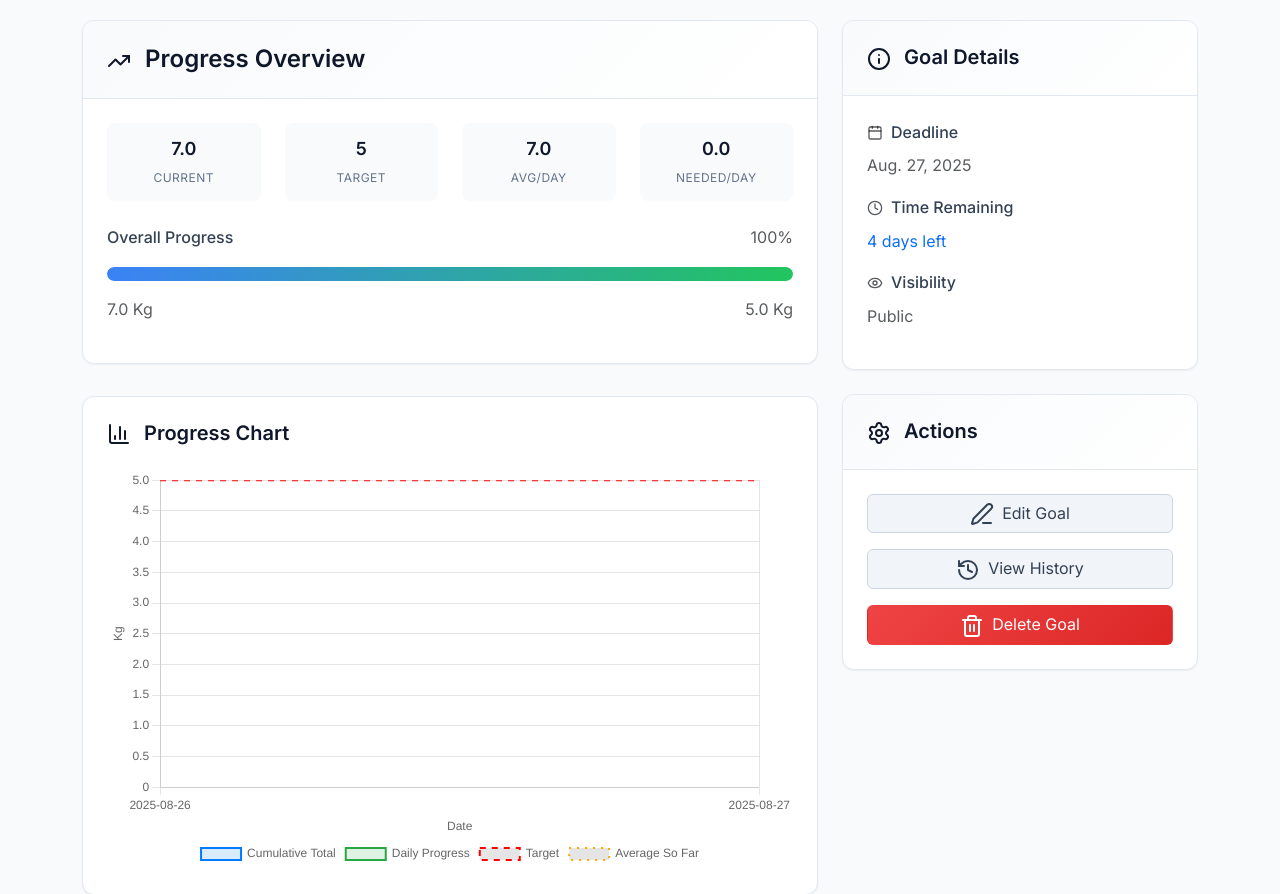
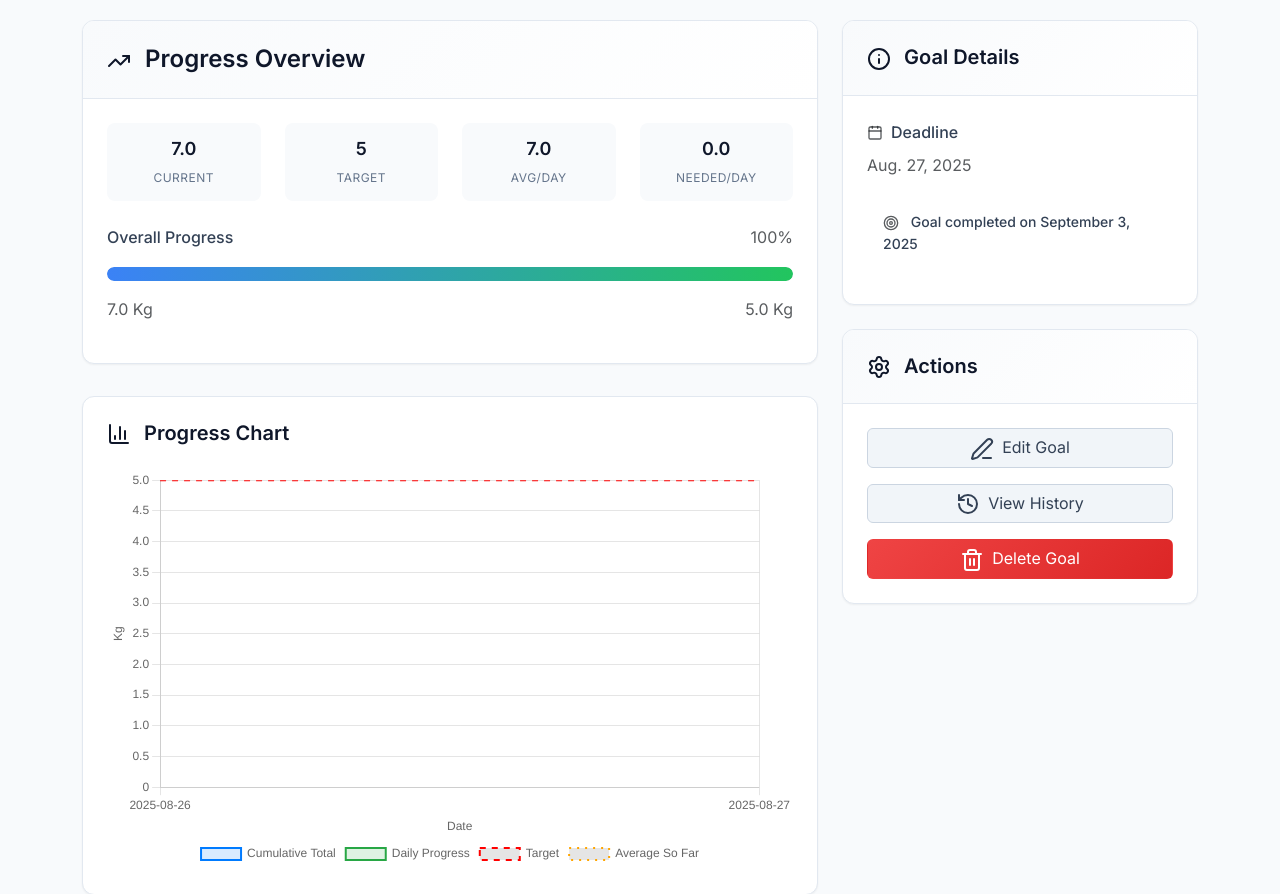
Before and after one commit to younglafire/Well-Path, a Django app: page /goal/6/ in a window 1280 px wide. Shown: the part 237-1131 px from the top of the page. Run offline with Django 5.2, Linux system fonts and the light colour scheme; a user stored in the database is signed in; data comes from the database, SQL or seed files in the repository; both versions use the stored data as it was after the commit.

Commit message:
Fixed logic of goal's status

```diff
--- a/WellPath/goals/templates/goals/create_goal.html
+++ b/WellPath/goals/templates/goals/create_goal.html
@@ -96,7 +96,7 @@
                                 <div class="modern-form-group">
                                     <label for="{{ form.deadline.id_for_label }}" class="modern-form-label">
                                         <i data-lucide="calendar" class="me-1" style="width: 16px; height: 16px;"></i>
-                                        Deadline (Optional)
+                                        Deadline
                                     </label>
                                     {{ form.deadline }}
                                     {% if form.deadline.errors %}
@@ -110,7 +110,7 @@
                                         {{ form.is_public }}
                                         <label for="{{ form.is_public.id_for_label }}" class="modern-form-label mb-0 ms-2">
                                             <i data-lucide="eye" class="me-1" style="width: 16px; height: 16px;"></i>
-                                            Make this goal public
+                                            Make this goal public (Optional)
                                         </label>
                                     </div>
                                     <small class="text-muted">Public goals appear in the community feed</small>
--- a/WellPath/goals/templates/goals/goal_detail.html
+++ b/WellPath/goals/templates/goals/goal_detail.html
@@ -126,8 +126,7 @@
                         </div>
                         <span class="text-muted">{{ goal.deadline|default:"No deadline set" }}</span>
                     </div>
-
-                    {% if goal.deadline %}
+                    {% if not goal.is_completed %}
                     <div class="mb-3">
                         <div class="d-flex align-items-center mb-2">
                             <i data-lucide="clock" class="me-2 text-muted" style="width: 16px; height: 16px;"></i>
@@ -141,8 +140,15 @@
                             <span class="text-danger fw-medium">{{ goal.days_remaining|add:"-1" }} days overdue</span>
                         {% endif %}
                     </div>
+                    {% else %}
+                        <div class="d-flex align-items-center justify-content-center p-3 bg-success-50 rounded">
+                            <label for="{{ form.title.id_for_label }}" class="modern-form-label">
+                                <i data-lucide="target" class="me-2 text-muted" style="width: 16px; height: 16px;"></i>
+                                <span class="fw-medium">Goal completed on {{ goal.finished_at|date:"F j, Y" }}</span>
+                            </label>
+                        </div>
                     {% endif %}
-
+                    {% if not goal.is_completed %}
                     <div class="mb-3">
                         <div class="d-flex align-items-center mb-2">
                             <i data-lucide="eye" class="me-2 text-muted" style="width: 16px; height: 16px;"></i>
@@ -150,6 +156,7 @@
                         </div>
                         <span class="text-muted">{{ goal.is_public|yesno:"Public,Private" }}</span>
                     </div>
+                    {% endif %}
                 </div>
             </div>
 
--- a/WellPath/goals/views.py
+++ b/WellPath/goals/views.py
@@ -44,6 +44,8 @@
             "total_progress": total_progress,
             "progress_percent": progress_percent,
             "current_value": getattr(goal, "current_value", 0),
+            "user": goal.user,
+            "finished_at": goal.finished_at,
         })
 
     return render(request, "goals/feed.html", {"goals": feed_goals})
@@ -61,7 +63,10 @@
         user = authenticate(request, username=username, password=password)
         if user is not None:
             login(request, user)
-            #to the main route
+            # Check if there's a next parameter
+            next_url = request.GET.get("next")
+            if next_url:
+                return redirect(next_url)
             return redirect("index")
         else:
             messages.error(request, "Invalid username or password.")
@@ -134,9 +139,36 @@
 
 def dashboard(request, username):
     goals = Goal.objects.filter(user=request.user).order_by("-created_at")
+    dashboard_goals = []
+    for goal in goals:
+        total_progress = goal.get_current_value()
+        if goal.target_value > 0:
+            progress_percent = min(100, (total_progress / goal.target_value) * 100)
+        else:
+            progress_percent = 0
+
+        days_remaining = goal.days_remaining()
+
+        dashboard_goals.append({
+            "id": goal.id,
+            "title": goal.title,
+            "description": goal.description,
+            "unit": goal.unit,
+            "target_value": goal.target_value,
+            "deadline": goal.deadline,
+            "days_remaining": days_remaining,
+            "total_progress": total_progress,
+            "progress_percent": progress_percent,
+            "current_value": getattr(goal, "current_value", 0),
+            "today_progress": goal.has_today_progress(request.user),
+            "user": goal.user,
+            "is_completed": goal.is_completed(),
+            "is_overdue": goal.is_overdue(),
+            "finished_at": goal.finished_at,
+        })
     return render(request, "goals/dashboard.html", {
         "user": request.user,
-        "goals": goals
+        "goals": dashboard_goals,
     })
 
 
@@ -307,17 +339,16 @@
         ]
 
     dashboard_goals = []
-    today = now().date()
     for goal in filtered_goals:
         total_progress = goal.get_current_value()
         if goal.target_value > 0:
             progress_percent = min(100, (total_progress / goal.target_value) * 100)
         else:
             progress_percent = 0
-        if goal.deadline and today <= goal.deadline:
-            days_remaining = (goal.deadline - today).days + 1
-        else:
-            days_remaining = 0
+
+        # Use model's days_remaining() for consistency
+        days_remaining = goal.days_remaining()
+
         dashboard_goals.append({
             "id": goal.id,
             "title": goal.title,
@@ -333,6 +364,7 @@
             "user": goal.user,
             "is_completed": goal.is_completed(),
             "is_overdue": goal.is_overdue(),
+            "finished_at": goal.finished_at,
         })
 
     html = render_to_string("goals/_goal_card.html", {
```
Also changed, not shown: WellPath/goals/static/goals/js/dashboard.js (+6 -2 lines), WellPath/goals/templates/goals/_goal_card.html (+18 -18 lines), WellPath/db.sqlite3.
